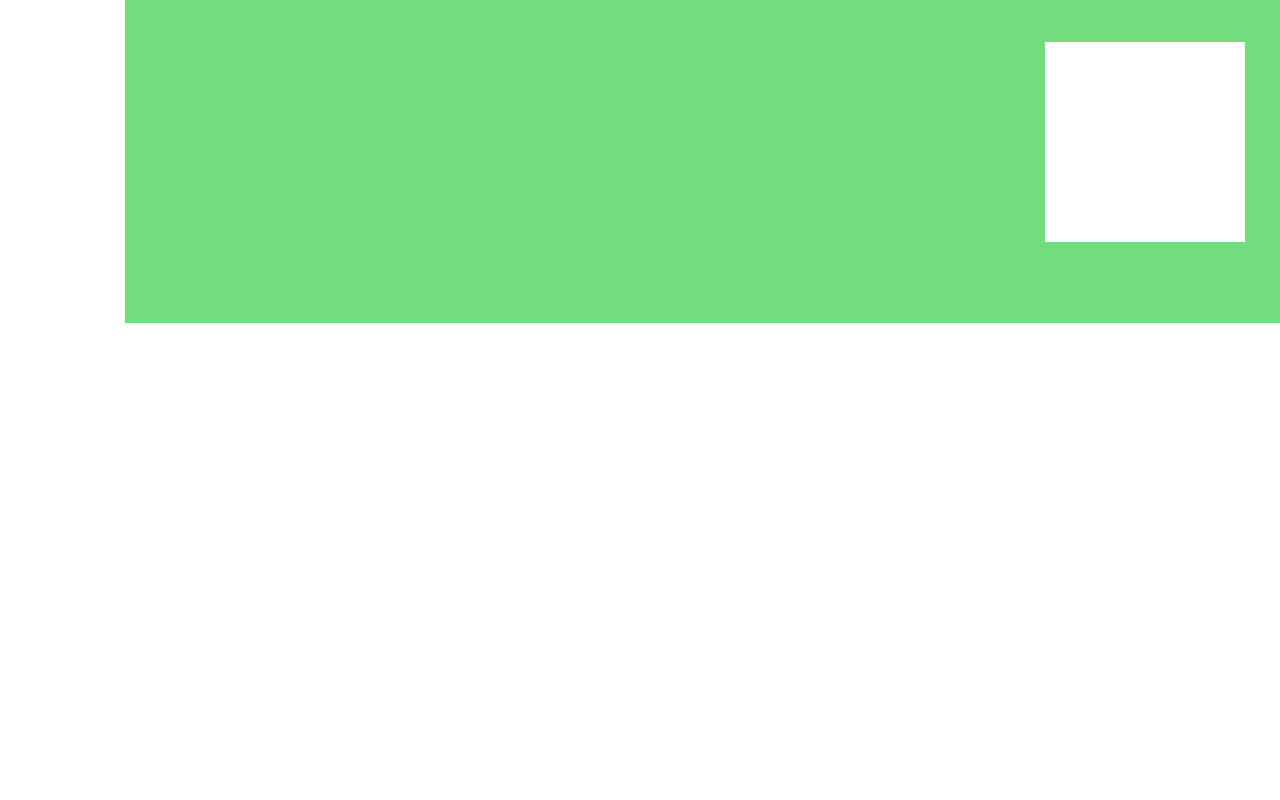
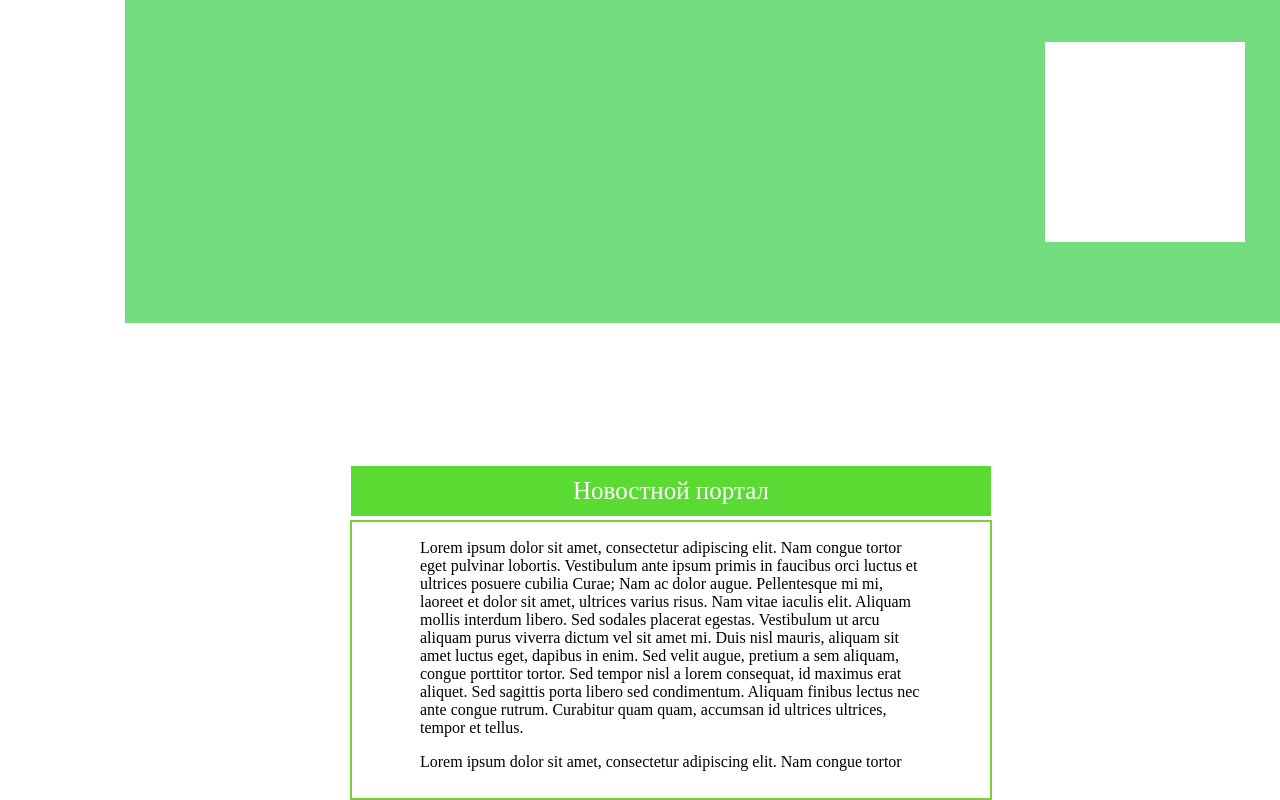
Before and after one commit to SA50-X-19/SA50-3-19EgorSolopin, a plain HTML site: page index.html in a window 1280 px wide. Shown: the part 3477-4277 px from the top of the page. Before the commit the page ends 3800 px from the top, so only its background shows below. Drawn offline with Linux system fonts and the light colour scheme.

Commit message:
feat:end work

```diff
--- a/index.html
+++ b/index.html
@@ -22,7 +22,40 @@
     <div class="lauer10"></div>
     <div class="lauer11"></div>
     <div class="lauer12"></div>
+    <div class="box22"></div>
 
+     <div class="body">
+        <div class="outer">
+            <p>
+              Lorem ipsum dolor sit amet, consectetur adipiscing elit. Nam congue tortor eget pulvinar lobortis.
+              Vestibulum ante ipsum primis in faucibus orci luctus et ultrices posuere cubilia Curae; Nam ac dolor augue.
+              Pellentesque mi mi, laoreet et dolor sit amet, ultrices varius risus. Nam vitae iaculis elit.
+              Aliquam mollis interdum libero. Sed sodales placerat egestas. Vestibulum ut arcu aliquam purus viverra dictum vel sit amet mi.
+              Duis nisl mauris, aliquam sit amet luctus eget, dapibus in enim. Sed velit augue, pretium a sem aliquam, congue porttitor tortor.
+              Sed tempor nisl a lorem consequat, id maximus erat aliquet. Sed sagittis porta libero sed condimentum.
+              Aliquam finibus lectus nec ante congue rutrum. Curabitur quam quam, accumsan id ultrices ultrices, tempor et tellus.
+            </p>
+            <p>
+              Lorem ipsum dolor sit amet, consectetur adipiscing elit. Nam congue tortor eget pulvinar lobortis.
+              Vestibulum ante ipsum primis in faucibus orci luctus et ultrices posuere cubilia Curae; Nam ac dolor augue.
+              Pellentesque mi mi, laoreet et dolor sit amet, ultrices varius risus. Nam vitae iaculis elit.
+              Aliquam mollis interdum libero. Sed sodales placerat egestas. Vestibulum ut arcu aliquam purus viverra dictum vel sit amet mi.
+              Duis nisl mauris, aliquam sit amet luctus eget, dapibus in enim. Sed velit augue, pretium a sem aliquam, congue porttitor tortor.
+              Sed tempor nisl a lorem consequat, id maximus erat aliquet. Sed sagittis porta libero sed condimentum.
+              Aliquam finibus lectus nec ante congue rutrum. Curabitur quam quam, accumsan id ultrices ultrices, tempor et tellus.
+            </p>
+            <p>
+              Lorem ipsum dolor sit amet, consectetur adipiscing elit. Nam congue tortor eget pulvinar lobortis.
+              Vestibulum ante ipsum primis in faucibus orci luctus et ultrices posuere cubilia Curae; Nam ac dolor augue.
+              Pellentesque mi mi, laoreet et dolor sit amet, ultrices varius risus. Nam vitae iaculis elit.
+              Aliquam mollis interdum libero. Sed sodales placerat egestas. Vestibulum ut arcu aliquam purus viverra dictum vel sit amet mi.
+              Duis nisl mauris, aliquam sit amet luctus eget, dapibus in enim.
+              Sed velit augue, pretium a sem aliquam, congue porttitor tortor. Sed tempor nisl a lorem consequat, id maximus erat aliquet.
+              Sed sagittis porta libero sed condimentum. Aliquam finibus lectus nec ante congue rutrum.
+              Curabitur quam quam, accumsan id ultrices ultrices, tempor et tellus. </p>
+            <div class="box" id="one">Новостной портал</div>
+          </div>
+     </div>
 
 </body>
 </html>
--- a/style.css
+++ b/style.css
@@ -133,3 +133,46 @@ left: 357px;
     top: 3519px;
     left: 1045px;
   }
+.box {
+    background: rgb(91, 218, 52);
+    width: 640px;
+    height: 50px;
+    color: white;
+
+ }
+#one {
+    position: absolute;
+    top: -38px;
+    left: -50px;
+    display: flex;
+    align-items: center;
+    justify-content: center;
+    font-size: 25px;
+    margin: -19px;
+  }
+.outer {
+  position: static;
+    width: 500px;
+    height: 250px;
+    overflow: scroll;
+    top: 4000px;
+    left: 500px;
+  }
+.body {
+  position: absolute;
+  width: 480px;
+    height: 259px;
+    background: white;
+    top: 4000px;
+    left: 420px;
+}
+.box22{
+  position: absolute;
+width: 642px;
+height: 280px;
+
+border: 2px solid #7DCE3D;
+box-sizing: border-box;
+top: 3997px;
+left: 350px;
+}
```
